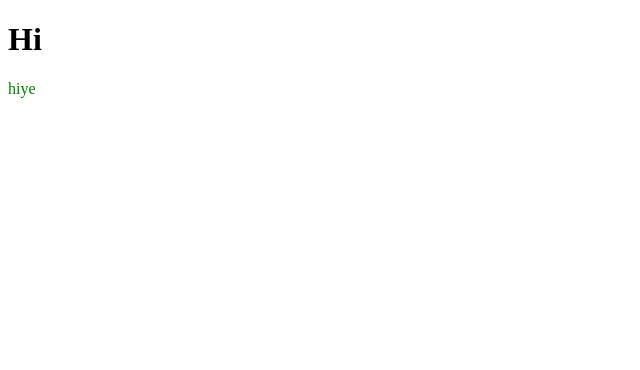
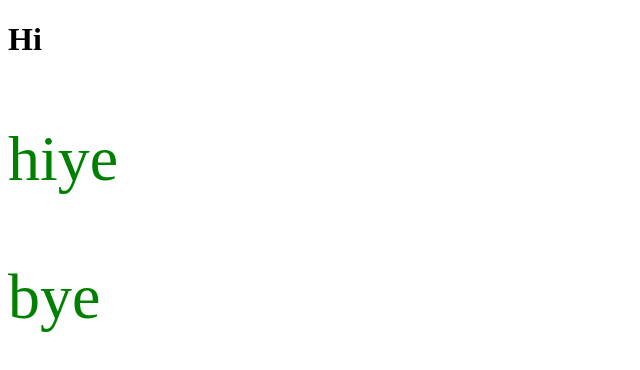
Before and after one commit to Cecil344/git.demo, a plain HTML site: page index.html in a window 1280 px wide. Shown: the whole page, without its empty margins (0-640 px from the left). Drawn offline with Linux system fonts and the light colour scheme.

Commit message:
small changes

```diff
--- a/index.html
+++ b/index.html
@@ -7,5 +7,6 @@
   <body>
     <h1> Hi </h1>
     <p> hiye </p>
+    <p>bye</p>
   </body>
 </html>
--- a/style.css
+++ b/style.css
@@ -1,3 +1,4 @@
 p {
   color: green;
+  font-size: 4em;
 }
```
